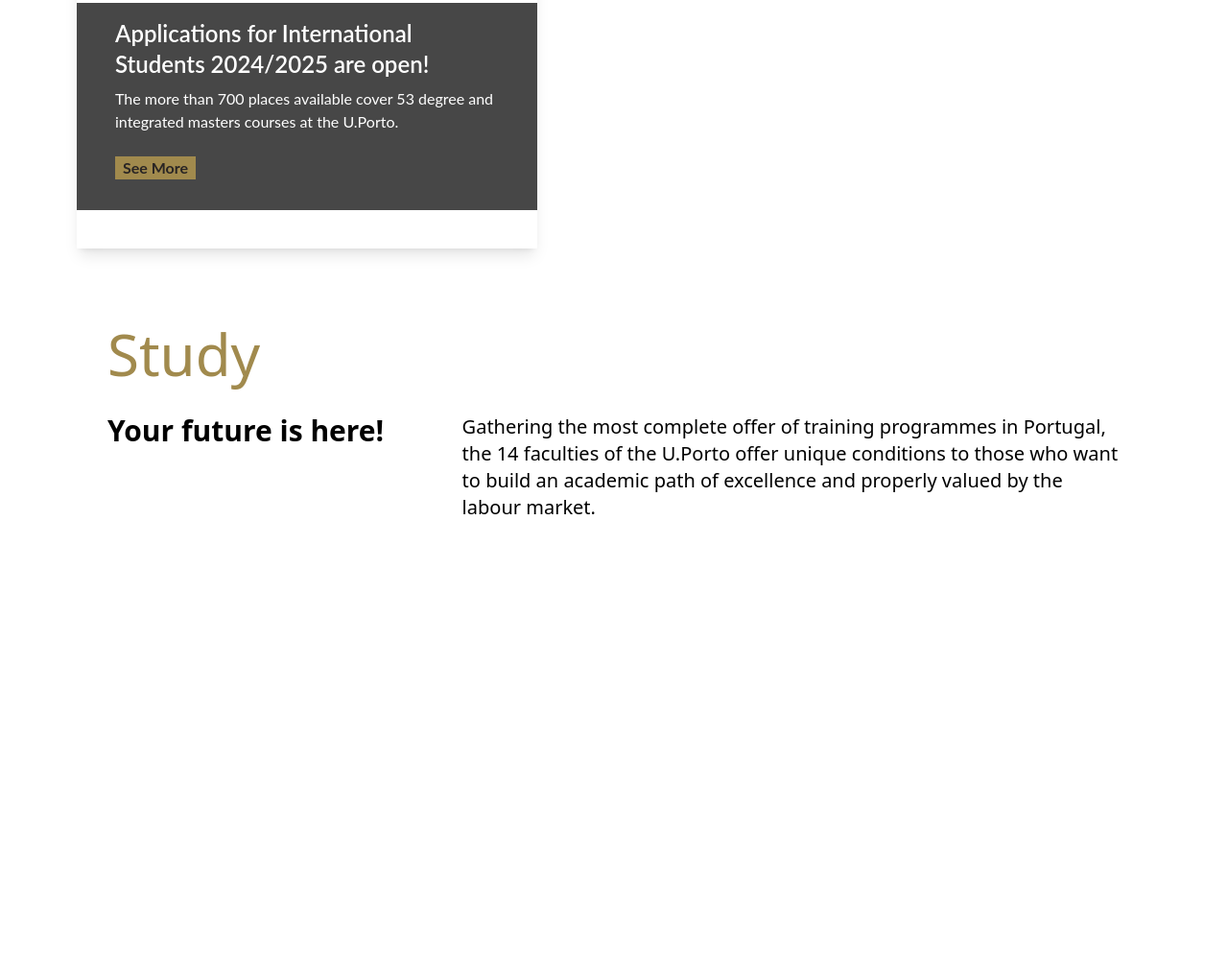
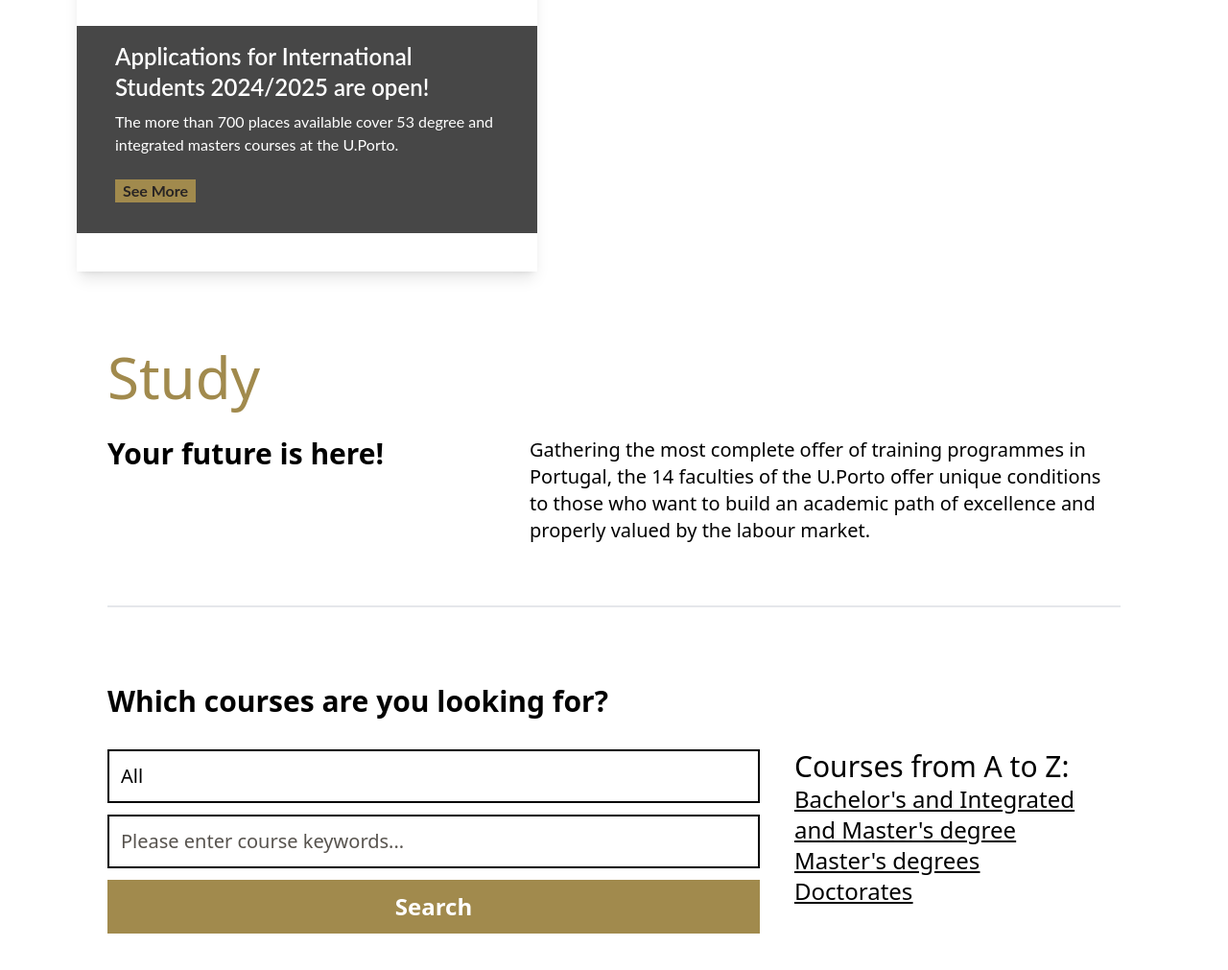
Before and after one commit to tuyishimehono/Gate2_Clone, a website: page index.html in a window 1280 px wide. Shown: the part 361-1372 px from the top of the page at 96% size. Before the commit the page ends 904 px from the top, so only its background shows below. Drawn offline with Linux system fonts and the light colour scheme.

Commit message:
Modified study section

```diff
--- a/index.html
+++ b/index.html
@@ -31,7 +31,7 @@
     </div>
 
     <!-- Second nav section -->
-    <div class="flex gap-6 justify-between bg-[#D5D5D5] px-28 py-5">
+    <div class="flex gap-6 justify-between bg-[#D5D5D5] px-28 py-8 w-full">
         <div class="flex gap-5 text-xl text-stone-700 font-bold items-center justify-between">
             <img class="w-80" src="img/logo.svg" alt="main logo">
             <a href="#">STUDY</a>
@@ -62,14 +62,32 @@
     </div>
 
     <!-- 3rd section: study -->
-    <div class="pt-20 px-28 h-60">
-        <h2 class="text-[#a18a4d] text-6xl font-light">Study</h2>
-        <div class="flex justify-between pt-8">
-            <h3 class="font-semibold text-3xl w-[35%]">Your future is here!</h3>
-            <p class="font-extralight text-xl w-[65%]">Gathering the most complete offer of training programmes in Portugal, the 14 faculties of the U.Porto offer unique conditions to those who want to build an academic path of excellence and properly valued by the labour market.</p>
+    <div class="pt-20 px-28 h-60 divide-y-2">
+        <div class="pb-16">
+            <h2 class="text-[#a18a4d] text-6xl font-light">Study</h2>
+            <div class="flex justify-between pt-8">
+                <h3 class="font-semibold text-3xl w-5/12">Your future is here!</h3>
+                <p class="font-extralight text-xl w-7/12">Gathering the most complete offer of training programmes in Portugal, the 14 faculties of the U.Porto offer unique conditions to those who want to build an academic path of excellence and properly valued by the labour market.</p>
+            </div>
         </div>
 
-        <div class="underline">
+       <div class="pt-20 pb-20">
+            <h3 class="font-semibold text-3xl">Which courses are you looking for?</h3>
+            <div class="flex w-full gap-9 pt-8">
+                <div class="flex flex-col gap-3 w-8/12">
+                    <h3 class="border-2 border-black py-3 px-3 text-xl">All</h3>
+                    <h3 class="border-2 border-black py-3 px-3 text-stone-600 text-xl">Please enter course keywords...</h3>
+                    <button class="bg-[#a18a4d] px-20 py-3 text-white text-2xl font-bold hover:bg-white hover:border-[#a18a4d] hover:text-[#a18a4d] hover:border-2">Search</button>
+                </div>
+                <div class="w-4/12">
+                    <h3 class="font-normal text-3xl">Courses from A to Z:</h3>
+                    <div class="flex flex-col text-2xl font-extralight underline">
+                        <a href="#">Bachelor's and Integrated and Master's degree</a>
+                        <a href="#">Master's degrees</a>
+                        <a href="#">Doctorates</a>
+                    </div>
+                </div>
+            </div>
         </div>
     </div>
 
```
Also changed, not shown: src/output.css.
